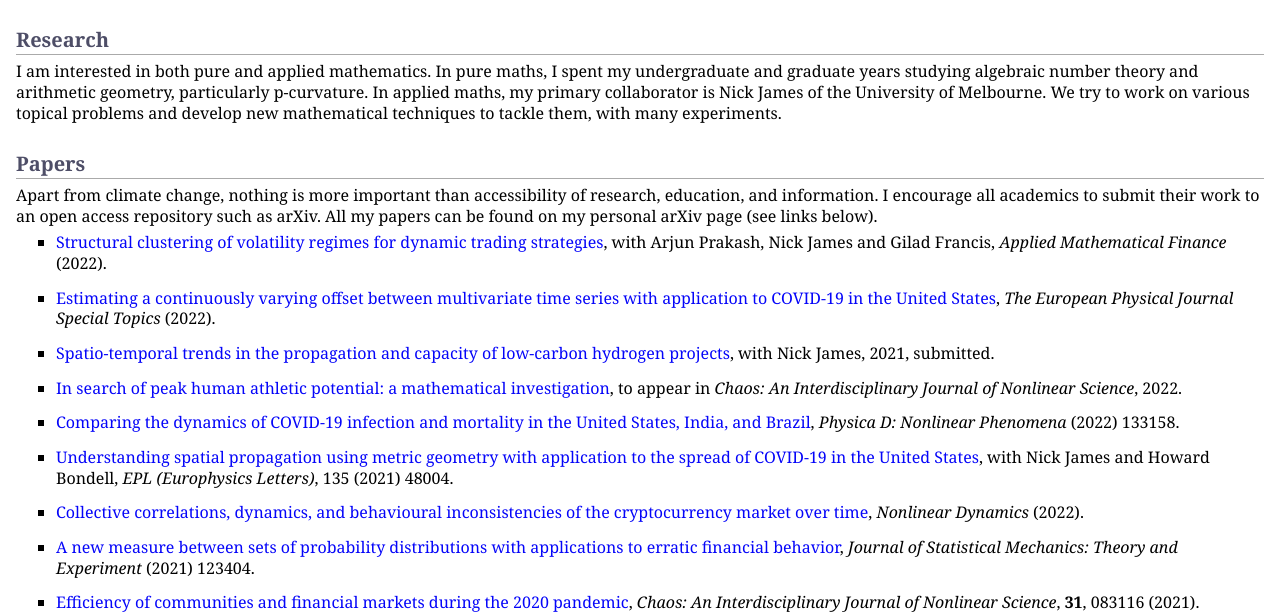
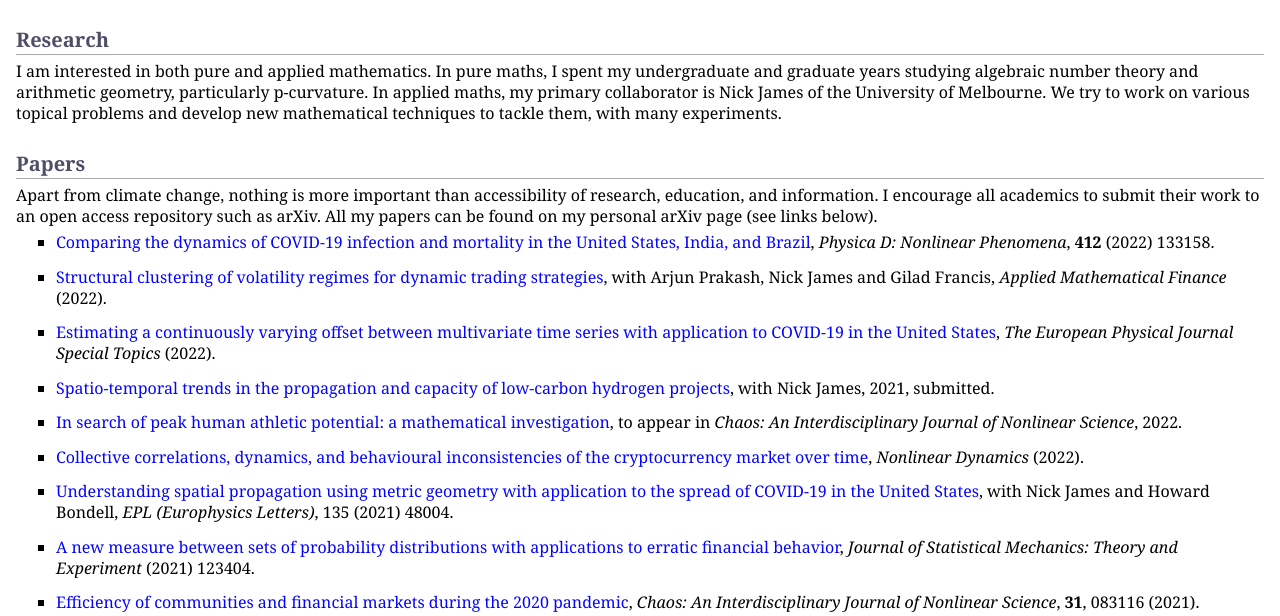
Before and after one commit to MaxMenzies/maxmenzies.com, a Jekyll site: the page index.html, which Jekyll copies as it is, in a window 1280 px wide and 900 px high, cut to the strip 284-900 px from the top of the window. Built offline with Jekyll 4.4.1, drawn with Linux system fonts in a browser that asks for light colours; some of the changed lines change nothing that is shown.

Commit message:
Update index.html

```diff
--- a/index.html
+++ b/index.html
@@ -40,6 +40,10 @@
 <h2>Papers</h2>
 <p>Apart from climate change, nothing is more important than accessibility of research, education, and information. I encourage all academics to submit their work to an open access repository such as arXiv. All my papers can be found on my personal arXiv page (see links below). </p>
 <ul>
+<li><p><a href="https://www.sciencedirect.com/science/article/pii/S0167278922000033">Comparing the dynamics of COVID-19 infection and mortality in the United States, India, and Brazil</a>, <i>Physica D: Nonlinear Phenomena</i>, <b>412</b> (2022) 133158.</p>
+</li>
+</ul>
+<ul>
 <li><p><a href="https://www.tandfonline.com/doi/full/10.1080/1350486X.2021.2007146">Structural clustering of volatility regimes for dynamic trading strategies</a>, with Arjun Prakash, Nick James and Gilad Francis, <i>Applied Mathematical Finance</i> (2022).</p>
 </li>
 </ul>
@@ -56,15 +60,11 @@
 </li>
 </ul>
 <ul>
-<li><p><a href="https://www.sciencedirect.com/science/article/pii/S0167278922000033">Comparing the dynamics of COVID-19 infection and mortality in the United States, India, and Brazil</a>, <i>Physica D: Nonlinear Phenomena</i> (2022) 133158.</p>
+<li><p><a href="https://link.springer.com/article/10.1007/s11071-021-07166-9">Collective correlations, dynamics, and behavioural inconsistencies of the cryptocurrency market over time</a>, <i>Nonlinear Dynamics</i> (2022).</p>
 </li>
 </ul>
 <ul>
 <li><p><a href="https://iopscience.iop.org/article/10.1209/0295-5075/ac2752">Understanding spatial propagation using metric geometry with application to the spread of COVID-19 in the United States</a>, with Nick James and Howard Bondell, <i>EPL (Europhysics Letters)</i>, 135 (2021) 48004.</p>
-</li>
-</ul>
-<ul>
-<li><p><a href="https://link.springer.com/article/10.1007/s11071-021-07166-9">Collective correlations, dynamics, and behavioural inconsistencies of the cryptocurrency market over time</a>, <i>Nonlinear Dynamics</i> (2022).</p>
 </li>
 </ul>
 <ul>
```
